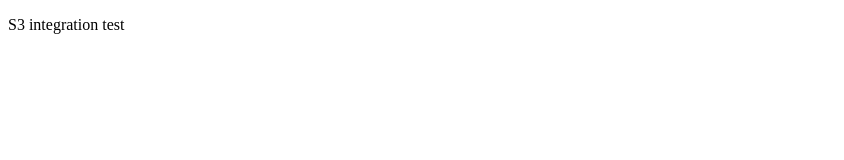
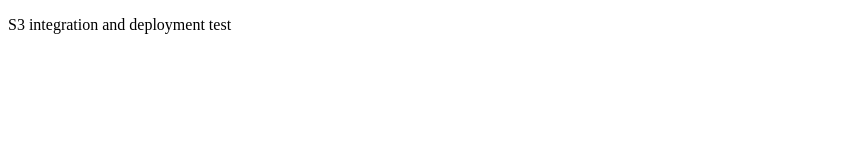
Before and after one commit to Janakaraj/ci-cd-practical-1, an Angular app: page /home in a window 1280 px wide. Shown: the top 160 px of the page, without its empty margins (0-844 px from the left). Built offline with nearby package versions, Linux system fonts and the light colour scheme.

Commit message:
Minor change

```diff
--- a/src/app/home/home.component.html
+++ b/src/app/home/home.component.html
@@ -13,5 +13,5 @@
     </div>
 </div>
 <div>
-    <p>S3 integration test</p>
+    <p>S3 integration and deployment test</p>
 </div>
```
